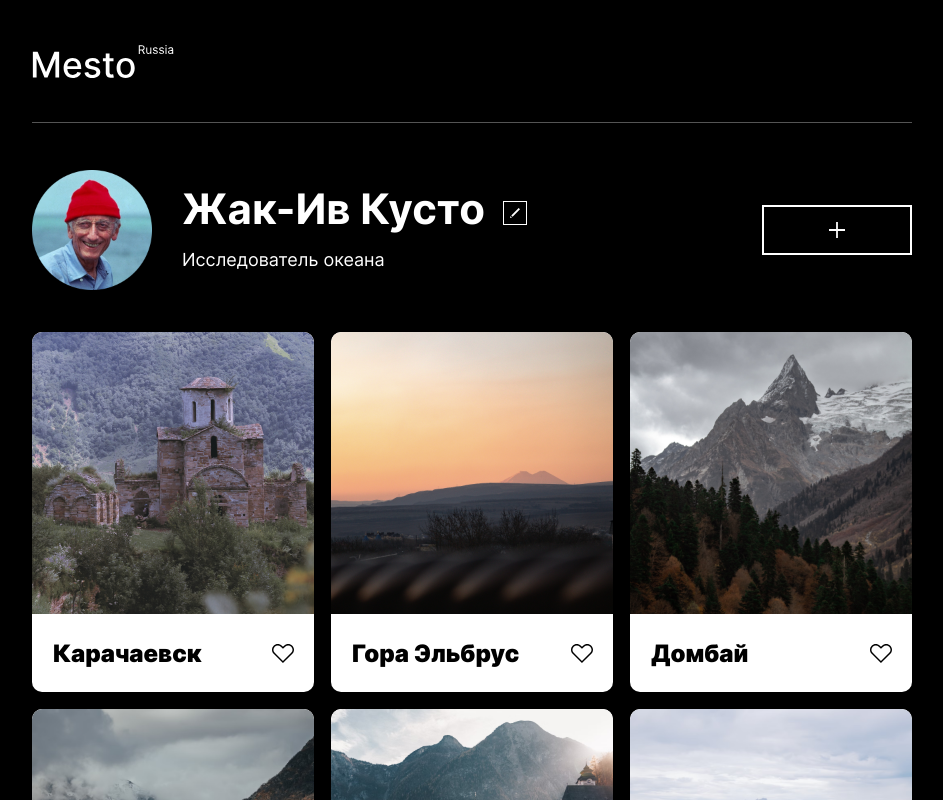
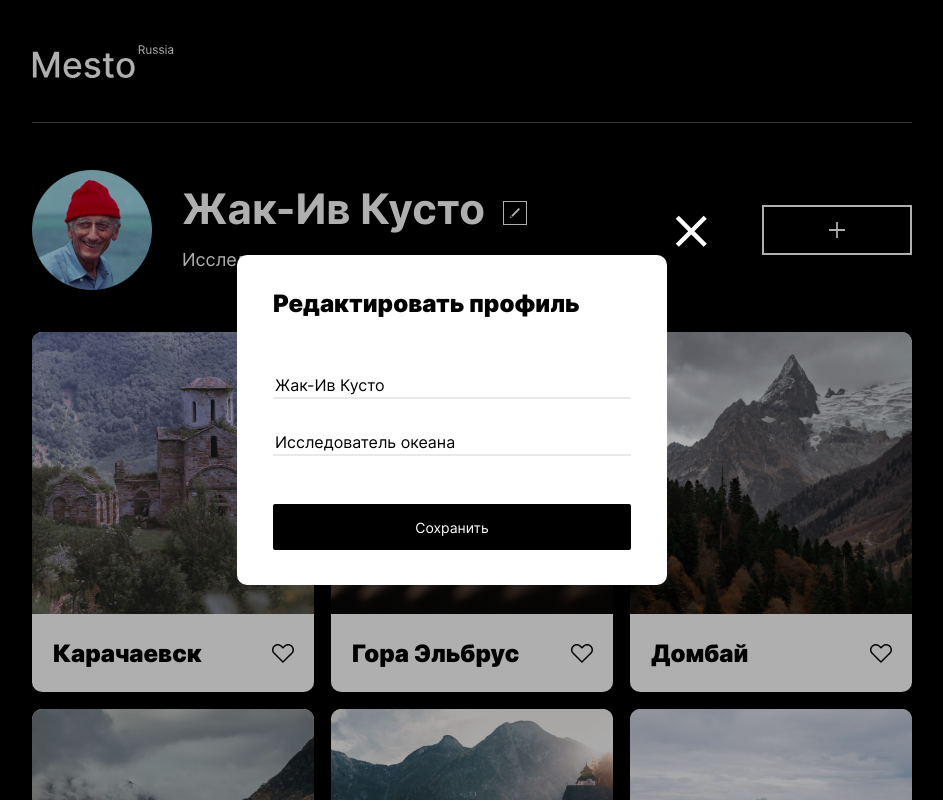
Before and after one commit to AlenaGalina/mesto, a plain HTML site: page index.html in a window 1280 px wide. Both pictures are taken after a click on the button 682 px from the left and 213 px from the top of the page. Shown: the top 800 px of the page, without its empty margins (168-1111 px from the left). Drawn offline with Linux system fonts and the light colour scheme.

Commit message:
Final changes

```diff
--- /dev/null
+++ b/blocks/pop-up/__box-wrapper/pop-up__box-wrapper.css
@@ -0,0 +1,16 @@
+.pop-up__box-wrapper {
+    width: 282px;
+    height: 358px;
+    box-sizing: border-box;
+    display: flex;
+    flex-direction: column;
+    gap: 16px;
+}
+
+@media  (min-width: 900px)  {
+    .pop-up__box-wrapper {
+        width: 470px;
+        height: 370px;
+        gap: 8px;
+    }
+}
--- /dev/null
+++ b/blocks/pop-up/__box/pop-up__box.css
@@ -0,0 +1,17 @@
+.pop-up__box {
+    background-color: #fff;
+    border-radius: 10px;
+    z-index: 1;
+    height: 322px;
+    box-sizing: border-box;
+    padding: 25px 22px;
+    max-width: 430px;
+}
+
+@media  (min-width: 900px)  {
+    .pop-up__box {
+        width: 430px;
+        height: 330px;
+        padding: 34px 36px 37px;
+    }
+}
--- /dev/null
+++ b/blocks/pop-up/__button/pop-up__button.css
@@ -0,0 +1,14 @@
+.pop-up__button {
+    width: 100%;
+    background-color: black;
+    color: white;
+    font-size: 14px;
+    line-height: 17px;
+    font-weight: normal;
+    border-style: none;
+    box-shadow: none;
+    height: 46px;
+    border-radius: 2px;
+    box-sizing: border-box;
+    cursor: pointer;
+}
--- /dev/null
+++ b/blocks/pop-up/__close/pop-up__close.css
@@ -0,0 +1,13 @@
+.pop-up__close {
+    height: 20px;
+    width: 20px;
+    align-self: flex-end;
+    cursor: pointer;
+}
+
+@media  (min-width: 900px)  {
+    .pop-up__close {
+        width: 32px;
+        height: 32px;
+    }
+}
--- /dev/null
+++ b/blocks/pop-up/__header/pop-up__header.css
@@ -0,0 +1,16 @@
+.pop-up__header {
+    color: black;
+    font-size: 18px;
+    line-height: 22px;
+    font-weight: 900;
+    margin: 0;
+    padding-bottom: 75px;
+}
+
+@media (min-width: 900px) {
+    .pop-up__header {
+        font-size: 24px;
+        line-height: 29px;
+        padding-bottom: 54px;
+    }
+}
--- /dev/null
+++ b/blocks/pop-up/__input-wrapper/pop-up__input-wrapper.css
@@ -0,0 +1,13 @@
+.pop-up__input-wrapper {
+    display: flex;
+    flex-direction: column;
+    gap: 30px;
+    padding-bottom: 45px;
+    box-sizing: border-box;
+}
+
+@media (min-width: 900px) {
+    .pop-up__input-wrapper {
+        padding-bottom: 48px;
+    }
+}
--- /dev/null
+++ b/blocks/pop-up/__input/pop-up__input.css
@@ -0,0 +1,10 @@
+.pop-up__input {
+    width: 100%;
+    height: 27px;
+    border-top: 0;
+    border-left: 0;
+    border-right: 0;
+    border-color: #00000020;
+    margin: 0;
+    box-sizing: border-box;
+}
--- /dev/null
+++ b/blocks/pop-up/_open/pop-up_open.css
@@ -0,0 +1,3 @@
+.pop-up_open {
+    display: flex;
+}
--- /dev/null
+++ b/blocks/pop-up/pop-up.css
@@ -0,0 +1,11 @@
+.pop-up {
+    background-color: #00000050;
+    position: fixed;
+    display: none;
+    top: 0;
+    bottom: 0;
+    left: 0;
+    right: 0;
+    align-items: center;
+    justify-content: center;
+}
--- a/blocks/profile/__name/profile__name.css
+++ b/blocks/profile/__name/profile__name.css
@@ -4,6 +4,7 @@
     font-weight: medium;
     text-align: center;
     margin: 0;
+    max-width: 320px;
 }
 
 @media (min-width: 900px) {
--- a/blocks/root/root.css
+++ b/blocks/root/root.css
@@ -8,6 +8,7 @@
     flex-direction: column;
     flex-wrap: wrap;
     align-content: center;
+    position: relative;
 }
 
 @media (min-width: 900px) {
--- a/index.html
+++ b/index.html
@@ -5,6 +5,7 @@
     <meta name="viewport" content="width=device-width, initial-scale=1.0">
     <title>Блог Mesto</title>
     <link rel="stylesheet" href="./pages/index.css">
+    <script src="./script.js" defer></script>
 </head>
 <body class="root">
     <header class="header">
@@ -70,6 +71,21 @@
         <footer class="footer">
             <p class="footer__copyright">© 2020 Mesto Russia</p>
         </footer>
+        <section class="pop-up">
+            <div class="pop-up__box-wrapper">
+            <img class="pop-up__close" src="./images/CloseIcon.svg" alt="Иконка крестик закрывает поп-ап">
+            <div class="pop-up__box">
+                <h3 class="pop-up__header">Редактировать профиль</h3>
+                <form class="pop-up__form">
+                <div class="pop-up__input-wrapper">
+                    <input class="pop-up__input pop-up__input_type_name" type="text" value="Жак-Ив Кусто">
+                    <input class="pop-up__input pop-up__input_type_prof" type="text" value="Исследователь океана">
+                </div>
+                <button class="pop-up__button" type="submit">Сохранить</button>
+                </form>
+            </div>
+            </div>
+        </section>
     </main>
 </body>
 </html>
--- a/pages/index.css
+++ b/pages/index.css
@@ -23,3 +23,12 @@
 @import url(../blocks/feed/__icon/feed__icon.css);
 @import url(../blocks/footer/footer.css);
 @import url(../blocks/footer/__copyright.css/footer__copyright.css);
+@import url(../blocks/pop-up/pop-up.css);
+@import url(../blocks/pop-up/_open/pop-up_open.css);
+@import url(../blocks/pop-up/__box-wrapper/pop-up__box-wrapper.css);
+@import url(../blocks/pop-up/__close/pop-up__close.css);
+@import url(../blocks/pop-up/__box/pop-up__box.css);
+@import url(../blocks/pop-up/__header/pop-up__header.css);
+@import url(../blocks/pop-up/__input-wrapper/pop-up__input-wrapper.css);
+@import url(../blocks/pop-up/__input/pop-up__input.css);
+@import url(../blocks/pop-up/__button/pop-up__button.css);
--- a/script.js
+++ b/script.js
@@ -0,0 +1,32 @@
+const editButton = document.querySelector(".edit-button");
+const editPopUp = document.querySelector(".pop-up");
+const closePopUp = editPopUp.querySelector(".pop-up__close");
+let nameInput = editPopUp.querySelector(".pop-up__input_type_name");
+let jobInput = editPopUp.querySelector(".pop-up__input_type_prof");
+const saveButton = editPopUp.querySelector(".pop-up__button");
+const editPopUpForm =  editPopUp.querySelector(".pop-up__form");
+let profileName = document.querySelector(".profile__name");
+let profileProf = document.querySelector(".profile__profession");
+
+editButton.addEventListener('click', () => {
+    editPopUp.classList.add('pop-up_open');
+});
+
+closePopUp.addEventListener('click', () => {
+    editPopUp.classList.remove('pop-up_open');
+});
+
+function handleFormSubmit (evt) {
+    evt.preventDefault();
+
+    let name = nameInput.value;
+    profileName.textContent = name;
+
+    let job = jobInput.value;
+    profileProf.textContent = job;
+
+    editPopUp.classList.remove('pop-up_open');
+
+};
+
+editPopUpForm.addEventListener('submit', handleFormSubmit);
```
Also changed, not shown: images/CloseIcon.svg (renamed from images/Close Icon.svg).
